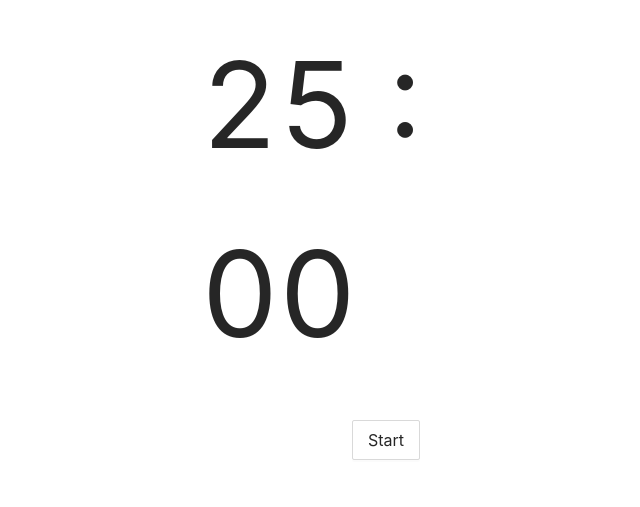
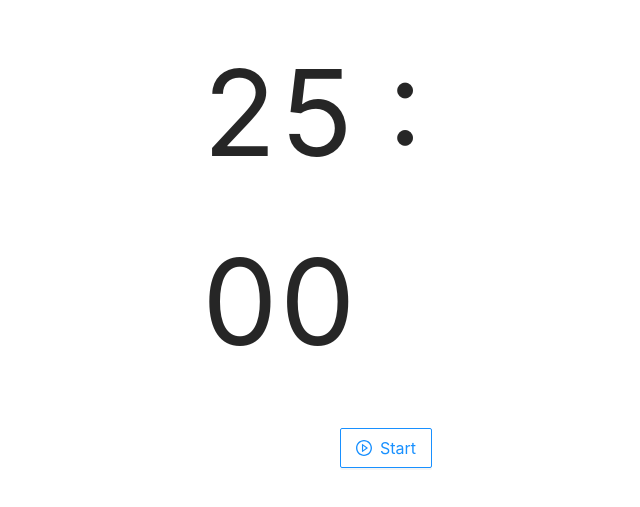
Before and after one commit to ashgkwd/panda-tomato, a React (Create React App) app: page / in a window 1280 px wide. Shown: the part 181-688 px from the top of the page, without its empty margins (254-894 px from the left). Built offline with nearby package versions, Linux system fonts and the light colour scheme.

Commit message:
ux: uses icon for action buttons 💅

```diff
--- a/src/Pomodoro/PomodoroRender.tsx
+++ b/src/Pomodoro/PomodoroRender.tsx
@@ -1,38 +1,32 @@
-import { Button, Tooltip } from "antd";
+import { PauseCircleOutlined, PlayCircleOutlined } from "@ant-design/icons";
 import React from "react";
 import Display from "../Countdown/Display";
 import { Pomodorable } from "../types/Pomodorable";
+import ActionButton from "./ActionButton";
 import "./styles.css";
 
 function PomodoroRender({ onToggle, isPaused, minutes, seconds }: Pomodorable) {
   return (
     <div className="pt-pomodoro">
-      <Tooltip
+      <ActionButton
         placement="top"
-        title="Spacebar"
-        className={`pt-visible-${!isPaused}`}
-      >
-        <Button
-          className={`pt-visible-${!isPaused} pt-pomodoro-pause`}
-          onClick={onToggle}
-        >
-          Pause
-        </Button>
-      </Tooltip>
+        tip="Spacebar"
+        visibility={!isPaused}
+        onClick={onToggle}
+        icon={<PauseCircleOutlined />}
+        className="pt-pomodoro-pause"
+        label="Pause"
+      />
       <Display minutes={minutes} seconds={seconds} />
-      <Tooltip
+      <ActionButton
         placement="bottom"
-        title="Spacebar"
-        className={`pt-visible-${isPaused}`}
-      >
-        <Button
-          size="large"
-          className={`pt-visible-${isPaused} pt-pomodoro-start`}
-          onClick={onToggle}
-        >
-          Start
-        </Button>
-      </Tooltip>
+        tip="Spacebar"
+        visibility={isPaused}
+        onClick={onToggle}
+        icon={<PlayCircleOutlined />}
+        className="pt-pomodoro-start"
+        label="Start"
+      />
     </div>
   );
 }
```
